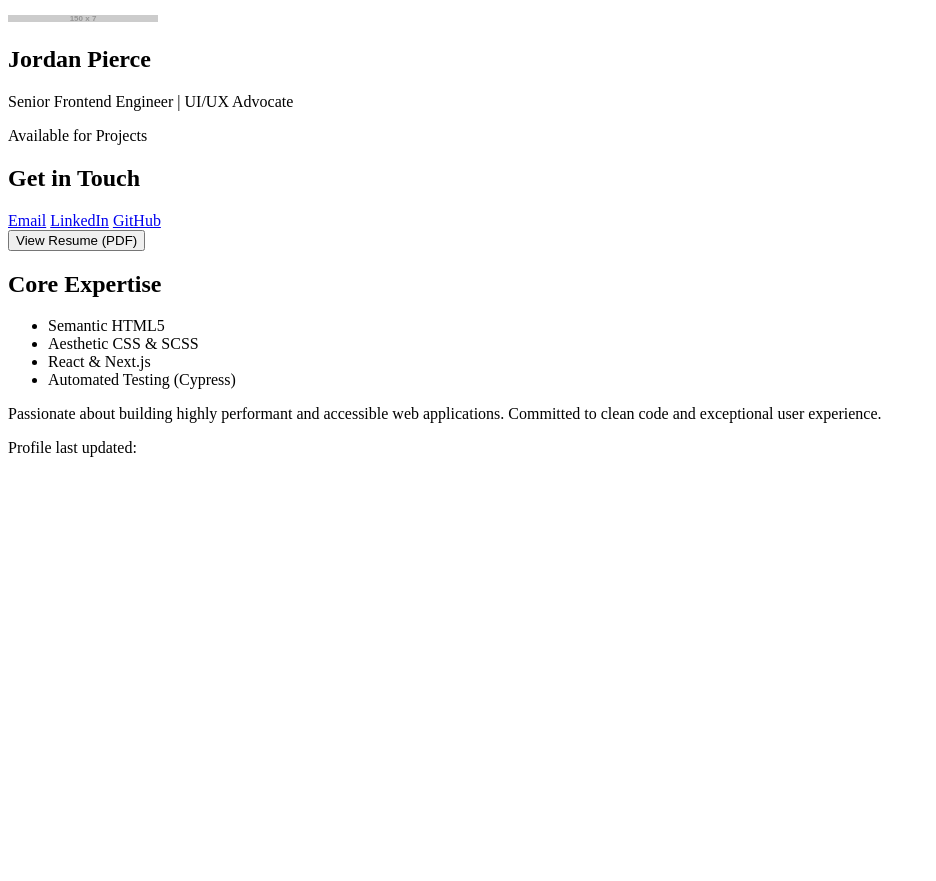
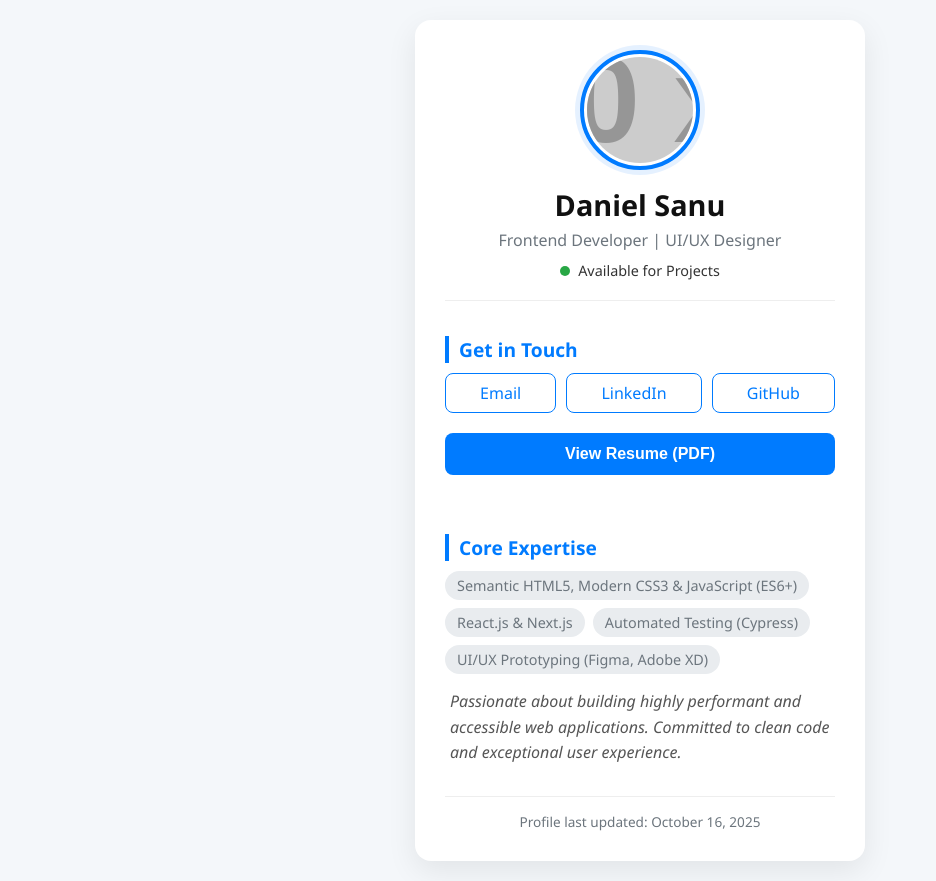
Before and after one commit to DsDigitalz/Profile-card-component-slash-page, a plain HTML site: page index.html in a window 1280 px wide. Shown: the whole page, without its empty margins (0-936 px from the left). Before the commit the page ends 800 px from the top, so only its background shows below. Drawn offline with Linux system fonts and the light colour scheme; placeholder pictures from the web are drawn by us.

Commit message:
modified index.html,style.css and script.js

```diff
--- a/index.html
+++ b/index.html
@@ -27,10 +27,10 @@
             />
           </div>
           <h1 class="profile-name" data-test-id="profile-name-h1">
-            Jordan Pierce
+            Daniel Sanu
           </h1>
           <p class="profile-title" data-test-id="profile-title-p">
-            Senior Frontend Engineer | UI/UX Advocate
+            Frontend Developer | UI/UX Designer
           </p>
           <div class="status-indicator" data-test-id="profile-status-indicator">
             <span class="status-dot" data-test-id="profile-status-dot"></span>
@@ -72,16 +72,17 @@
           </h2>
           <ul class="skills-list" data-test-id="profile-skills-list-ul">
             <li class="skill-item" data-test-id="skill-item-html">
-              Semantic HTML5
+              Semantic HTML5, Modern CSS3 & JavaScript (ES6+)
             </li>
             <li class="skill-item" data-test-id="skill-item-css">
-              Aesthetic CSS & SCSS
+              React.js & Next.js
             </li>
-            <li class="skill-item" data-test-id="skill-item-react">
-              React & Next.js
+
+            <li class="skill-item" data-test-id="skill-item-testing">
+              Automated Testing (Cypress)
             </li>
             <li class="skill-item" data-test-id="skill-item-testing">
-              Automated Testing (Cypress)
+              UI/UX Prototyping (Figma, Adobe XD)
             </li>
           </ul>
           <p class="bio-summary" data-test-id="profile-bio-summary-p">
--- a/script.js
+++ b/script.js
@@ -0,0 +1,93 @@
+/**
+ * script.js
+ * Optimized for automated testing and production environments.
+ * * Key changes:
+ * - Moved button click CSS effect to style.css.
+ * - Replaced window.alert() with DOM text update.
+ * - Logic is contained within functions for easier unit testing/mocking.
+ */
+
+// --- UTILITY FUNCTIONS (Easily Testable) ---
+
+/**
+ * Calculates and formats the current date.
+ * @returns {string} The formatted date string.
+ */
+function getFormattedDate() {
+  const now = new Date();
+  const dateOptions = {
+    year: "numeric",
+    month: "long",
+    day: "numeric",
+  };
+  return now.toLocaleDateString("en-US", dateOptions);
+}
+
+/**
+ * Handles the visual effect and simulated logic of the CTA button click.
+ * @param {HTMLElement} buttonElement - The CTA button element.
+ * @param {HTMLElement} messageElement - An element to display status messages (e.g., a hidden status area).
+ */
+function handleCtaClick(buttonElement, messageElement) {
+  // 1. Start action state
+  buttonElement.classList.add("clicked-effect");
+  buttonElement.textContent = "Processing...";
+  messageElement.textContent = "Download started. Check console for details.";
+
+  // 2. Dispatch a custom event for automated tests to listen to
+  const event = new CustomEvent("cta-action-started", {
+    detail: { action: "resume-download" },
+  });
+  document.dispatchEvent(event);
+
+  // 3. Simulate asynchronous action (e.g., API call, download)
+  setTimeout(() => {
+    // 4. End action state
+    buttonElement.classList.remove("clicked-effect");
+    buttonElement.textContent = "View Resume (PDF)";
+    messageElement.textContent = "Resume action completed.";
+
+    // Dispatch a completion event
+    const completeEvent = new CustomEvent("cta-action-completed");
+    document.dispatchEvent(completeEvent);
+  }, 1000);
+}
+
+// --- INITIALIZATION (DOM Interaction) ---
+
+document.addEventListener("DOMContentLoaded", () => {
+  // 1. Date Update
+  const updateDateElement = document.getElementById("update-date");
+  if (updateDateElement) {
+    // Use the testable function
+    updateDateElement.textContent = getFormattedDate();
+  }
+
+  // 2. CTA Button Setup
+  const ctaButton = document.querySelector(
+    '[data-test-id="profile-cta-button"]'
+  );
+
+  // 3. Create a dedicated element for status messages (better than alert())
+  // For testing, this allows us to verify the output message in the DOM.
+  const statusMessage = document.createElement("p");
+  statusMessage.setAttribute("data-test-id", "cta-status-message");
+  statusMessage.style.cssText =
+    "font-size: 0.8rem; margin-top: 10px; color: #f00; min-height: 1.5em;";
+
+  // Find where to append the status message (e.g., just before the footer)
+  const contactSection = document.querySelector(
+    '[data-test-id="profile-section-contact"]'
+  );
+  if (contactSection) {
+    contactSection.appendChild(statusMessage);
+  }
+
+  if (ctaButton) {
+    ctaButton.addEventListener("click", (event) => {
+      event.preventDefault();
+      // Use the testable function
+      handleCtaClick(ctaButton, statusMessage);
+    });
+  }
+});
--- a/style.css
+++ b/style.css
@@ -0,0 +1,226 @@
+/* Custom properties for easier theming */
+:root {
+  --primary-color: #007bff; /* A nice, professional blue */
+  --secondary-color: #6c757d; /* Muted gray for secondary text */
+  --background-color: #f4f7fa; /* Light background */
+  --card-background: #ffffff; /* White card */
+  --border-radius: 16px;
+  --box-shadow: 0 10px 30px rgba(0, 0, 0, 0.08);
+  --status-available: #28a745; /* Green for available */
+  --font-family: "Segoe UI", Tahoma, Geneva, Verdana, sans-serif;
+}
+
+/* Global Reset and Typography */
+* {
+  box-sizing: border-box;
+  margin: 0;
+  padding: 0;
+}
+
+/* --- Automated Testing/JS Interaction CSS --- */
+.clicked-effect {
+    background: linear-gradient(135deg, #20b2aa, #178a83) !important; /* Teal gradient for visual feedback */
+    transform: scale(0.98);
+    box-shadow: 0 5px 10px rgba(32, 178, 170, 0.5) !important;
+    transition: all 0.2s ease;
+}
+
+body {
+  font-family: var(--font-family);
+  background-color: var(--background-color);
+  display: flex;
+  justify-content: center;
+  align-items: center;
+  min-height: 100vh; /* Ensure the card is centered vertically on the page */
+  color: #333;
+  padding: 20px;
+}
+
+/* Main Page Container (for layout purposes) */
+.profile-page-container {
+  width: 100%;
+  max-width: 450px; /* Max width for a clean, non-overwhelming card */
+}
+
+/* Profile Card Styling */
+.profile-card {
+  background-color: var(--card-background);
+  border-radius: var(--border-radius);
+  box-shadow: var(--box-shadow);
+  padding: 30px;
+  transition: transform 0.3s ease, box-shadow 0.3s ease;
+  overflow: hidden;
+  /* The card is now visible by default, with no initial animation state */
+}
+
+/* Card Header Styles */
+.card-header {
+  text-align: center;
+  padding-bottom: 20px;
+  border-bottom: 1px solid #eee;
+  margin-bottom: 20px;
+}
+
+.profile-photo-wrapper {
+  width: 120px;
+  height: 120px;
+  margin: 0 auto 15px;
+  border-radius: 50%;
+  border: 4px solid var(--primary-color);
+  padding: 3px;
+  background-color: white;
+  box-shadow: 0 0 0 5px rgba(0, 123, 255, 0.1); /* Subtle halo effect */
+}
+
+.profile-photo {
+  width: 100%;
+  height: 100%;
+  border-radius: 50%;
+  object-fit: cover;
+  display: block;
+}
+
+.profile-name {
+  font-size: 1.8rem;
+  color: #111;
+  margin-bottom: 5px;
+  font-weight: 600;
+}
+
+.profile-title {
+  color: var(--secondary-color);
+  font-size: 1rem;
+  font-weight: 400;
+}
+
+/* Status Indicator */
+.status-indicator {
+  display: flex;
+  justify-content: center;
+  align-items: center;
+  margin-top: 10px;
+  font-size: 0.9rem;
+}
+
+.status-dot {
+  width: 10px;
+  height: 10px;
+  background-color: var(--status-available);
+  border-radius: 50%;
+  margin-right: 8px;
+  /* Removed: animation: pulse 1.5s infinite; */
+}
+
+
+
+/* Section Styling */
+.card-section {
+  padding: 15px 0;
+}
+
+.section-title {
+  font-size: 1.2rem;
+  color: var(--primary-color);
+  margin-bottom: 10px;
+  border-left: 4px solid var(--primary-color);
+  padding-left: 10px;
+}
+
+/* Social Links Navigation (Flexbox for horizontal layout) */
+.social-links {
+  display: flex;
+  justify-content: space-around;
+  gap: 10px;
+  margin-bottom: 20px;
+}
+
+.social-link {
+  text-decoration: none;
+  color: var(--primary-color);
+  padding: 8px 15px;
+  border: 1px solid var(--primary-color);
+  border-radius: 8px;
+  font-weight: 500;
+  transition: all 0.2s ease;
+  flex-grow: 1; /* Distribute space evenly */
+  text-align: center;
+}
+
+.social-link:hover {
+  background-color: var(--primary-color);
+  color: var(--card-background);
+  box-shadow: 0 4px 10px rgba(0, 123, 255, 0.3);
+}
+
+/* Call-to-Action Button */
+.cta-button {
+  width: 100%;
+  padding: 12px;
+  background-color: var(--primary-color);
+  color: white;
+  border: none;
+  border-radius: 8px;
+  font-size: 1rem;
+  font-weight: 600;
+  cursor: pointer;
+  transition: background-color 0.2s ease, transform 0.1s ease;
+}
+
+.cta-button:hover {
+  background-color: #0056b3; /* Darker blue on hover */
+  transform: translateY(-2px);
+}
+
+/* Skills List */
+.skills-list {
+  list-style: none;
+  display: flex;
+  flex-wrap: wrap; /* Allows skills to wrap on smaller screens */
+  gap: 8px;
+  margin-bottom: 15px;
+}
+
+.skill-item {
+  background-color: #e9ecef; /* Light gray chip background */
+  color: var(--secondary-color);
+  padding: 5px 12px;
+  border-radius: 20px;
+  font-size: 0.9rem;
+  font-weight: 500;
+}
+
+.bio-summary {
+  line-height: 1.6;
+  color: #555;
+  font-style: italic;
+  padding: 0 5px;
+}
+
+/* Card Footer */
+.card-footer {
+  border-top: 1px solid #eee;
+  padding-top: 15px;
+  margin-top: 15px;
+  text-align: center;
+}
+
+.last-updated {
+  font-size: 0.85rem;
+  color: var(--secondary-color);
+}
+
+/* Responsive Design: Adjust layout for very small screens (e.g., small phones) */
+@media (max-width: 380px) {
+  .profile-card {
+    padding: 20px;
+    max-width: 100%;
+  }
+
+  .social-links {
+    flex-direction: column; /* Stack links vertically on tiny screens */
+  }
+
+  .social-link {
+    padding: 10px; /* Increase vertical padding for easier tapping */
+  }
+}
```
